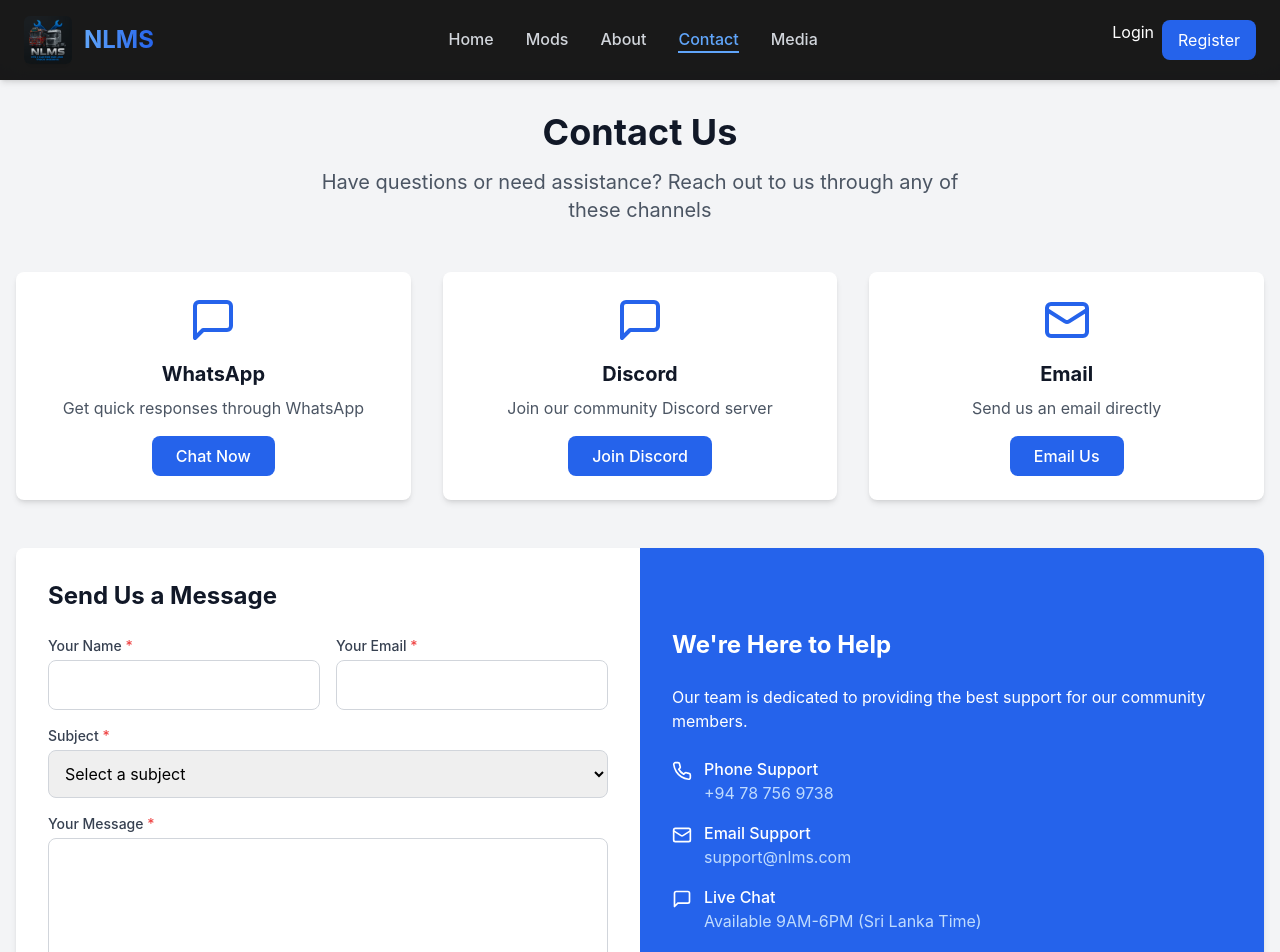
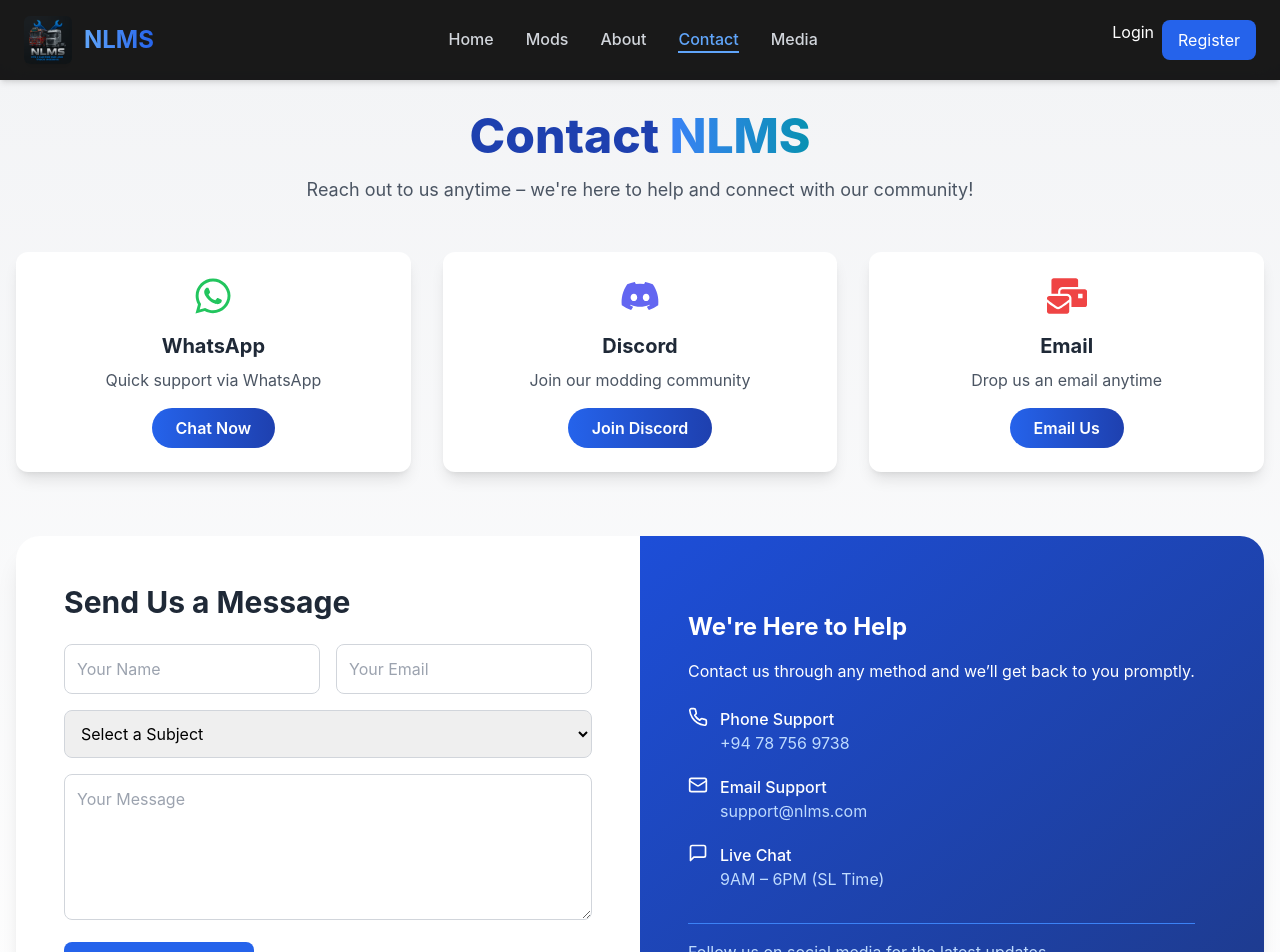
Before and after one commit to Sameera91/NLMS-New---ETS2-MOD-Web-TS, a React (Vite) app: page /contact in a window 1280 px wide. Shown: the top 952 px of the page. Built offline with nearby package versions, Linux system fonts and the light colour scheme.

Commit message:
Contact Page UI Enhanced

```diff
--- a/package.json
+++ b/package.json
@@ -14,6 +14,7 @@
     "lucide-react": "^0.344.0",
     "react": "^18.3.1",
     "react-dom": "^18.3.1",
+    "react-icons": "^5.5.0",
     "react-router-dom": "^6.22.1",
     "react-typed": "^2.0.12",
     "typed.js": "^2.1.0"
--- a/src/pages/ContactPage.tsx
+++ b/src/pages/ContactPage.tsx
@@ -1,20 +1,33 @@
-import React, { useState } from 'react';
-import { Send, MessageSquare, Mail, Phone, AlertCircle, CheckCircle } from 'lucide-react';
+import React, { useState } from "react";
+import {
+  Send,
+  MessageSquare,
+  Mail,
+  Phone,
+  AlertCircle,
+  CheckCircle,
+} from "lucide-react";
+import { FaDiscord, FaWhatsapp, FaMailBulk } from "react-icons/fa";
+
 
 const ContactPage: React.FC = () => {
   const [formData, setFormData] = useState({
-    name: '',
-    email: '',
-    subject: '',
-    message: ''
+    name: "",
+    email: "",
+    subject: "",
+    message: "",
   });
   const [isSubmitting, setIsSubmitting] = useState(false);
   const [submitSuccess, setSubmitSuccess] = useState(false);
   const [submitError, setSubmitError] = useState<string | null>(null);
 
-  const handleChange = (e: React.ChangeEvent<HTMLInputElement | HTMLTextAreaElement | HTMLSelectElement>) => {
+  const handleChange = (
+    e: React.ChangeEvent<
+      HTMLInputElement | HTMLTextAreaElement | HTMLSelectElement
+    >
+  ) => {
     const { name, value } = e.target;
-    setFormData(prev => ({ ...prev, [name]: value }));
+    setFormData((prev) => ({ ...prev, [name]: value }));
   };
 
   const handleSubmit = (e: React.FormEvent) => {
@@ -26,95 +39,92 @@ const ContactPage: React.FC = () => {
     setTimeout(() => {
       setIsSubmitting(false);
       setSubmitSuccess(true);
+      setFormData({ name: "", email: "", subject: "", message: "" });
 
-      // Reset form after submission
-      setFormData({
-        name: '',
-        email: '',
-        subject: '',
-        message: ''
-      });
-
-      // Reset success message after 5 seconds
-      setTimeout(() => {
-        setSubmitSuccess(false);
-      }, 5000);
+      setTimeout(() => setSubmitSuccess(false), 5000);
     }, 1500);
   };
 
   return (
-    <div className="min-h-screen bg-gray-100 py-12">
+    <div className="min-h-screen bg-gradient-to-b from-gray-100 to-white py-12">
       <div className="container mx-auto px-4">
+        {/* Hero Title */}
         <div className="text-center mb-12">
-          <h1 className="text-4xl font-bold text-gray-900 mb-4">Contact Us</h1>
-          <p className="text-xl text-gray-600 max-w-2xl mx-auto">
-            Have questions or need assistance? Reach out to us through any of these channels
+          <h1 className="text-5xl font-extrabold text-blue-800 mb-4 animate-fade-in">
+            Contact{" "}
+            <span className="text-transparent bg-clip-text bg-gradient-to-r from-blue-500 to-cyan-600">
+              NLMS
+            </span>
+          </h1>
+          <p className="text-lg text-gray-600 max-w-2xl mx-auto">
+            Reach out to us anytime – we're here to help and connect with our
+            community!
           </p>
         </div>
 
-        <div className="grid grid-cols-1 lg:grid-cols-3 gap-8 mb-12">
-          <div className="bg-white p-6 rounded-lg shadow-md text-center">
-            <div className="flex justify-center mb-4">
-              <MessageSquare className="h-12 w-12 text-blue-600" />
-            </div>
-            <h3 className="text-xl font-bold text-gray-900 mb-2">WhatsApp</h3>
-            <p className="text-gray-600 mb-4">
-              Get quick responses through WhatsApp
-            </p>
+        {/* Contact Cards */}
+        <div className="grid grid-cols-1 lg:grid-cols-3 gap-8 mb-16">
+          {[
+            {
+              icon: (
+                <FaWhatsapp className="h-10 w-10 text-green-500 group-hover:scale-110 transition" />
+              ),
+              title: "WhatsApp",
+              desc: "Quick support via WhatsApp",
+              link: "https://wa.me/94787569738",
+              label: "Chat Now",
+            },
+            {
+              icon: (
+                <FaDiscord className="h-10 w-10 text-indigo-500 group-hover:scale-110 transition" />
+              ),
+              title: "Discord",
+              desc: "Join our modding community",
+              link: "https://discord.gg/6HSz5V5p",
+              label: "Join Discord",
+            },
+            {
+              icon: (
+                <FaMailBulk className="h-10 w-10 text-red-500 group-hover:scale-110 transition" />
+              ),
+              title: "Email",
+              desc: "Drop us an email anytime",
+              link: "mailto:info@nlms.com",
+              label: "Email Us",
+            },
+          ].map((item, index) => (
+            <div
+              key={index}
+              className="group bg-white rounded-xl shadow-lg p-6 text-center hover:shadow-xl transition-all duration-300"
+            >
+              <div className="flex justify-center mb-4">{item.icon}</div>
+              <h3 className="text-xl font-bold text-gray-800 mb-2">
+                {item.title}
+              </h3>
+              <p className="text-gray-600 mb-4">{item.desc}</p>
               <a
-              href="https://wa.me/+94 78 756 9738"
+                href={item.link}
                 target="_blank"
                 rel="noopener noreferrer"
-              className="inline-block bg-blue-600 hover:bg-blue-700 text-white font-medium px-6 py-2 rounded-lg transition-colors duration-300"
+                className="inline-block bg-gradient-to-r from-blue-600 to-blue-800 hover:from-blue-700 hover:to-blue-900 text-white font-semibold px-6 py-2 rounded-full transition-all"
               >
-              Chat Now
+                {item.label}
               </a>
             </div>
-
-          <div className="bg-white p-6 rounded-lg shadow-md text-center">
-            <div className="flex justify-center mb-4">
-              <MessageSquare className="h-12 w-12 text-blue-600" />
-            </div>
-            <h3 className="text-xl font-bold text-gray-900 mb-2">Discord</h3>
-            <p className="text-gray-600 mb-4">
-              Join our community Discord server
-            </p>
-            <a
-              href="https://discord.gg/MYu4Uqpuma"
-              target="_blank"
-              rel="noopener noreferrer"
-              className="inline-block bg-blue-600 hover:bg-blue-700 text-white font-medium px-6 py-2 rounded-lg transition-colors duration-300"
-            >
-              Join Discord
-            </a>
+          ))}
         </div>
 
-          <div className="bg-white p-6 rounded-lg shadow-md text-center">
-            <div className="flex justify-center mb-4">
-              <Mail className="h-12 w-12 text-blue-600" />
-            </div>
-            <h3 className="text-xl font-bold text-gray-900 mb-2">Email</h3>
-            <p className="text-gray-600 mb-4">
-              Send us an email directly
-            </p>
-            <a
-              href="mailto:info@nlms.com"
-              className="inline-block bg-blue-600 hover:bg-blue-700 text-white font-medium px-6 py-2 rounded-lg transition-colors duration-300"
-            >
-              Email Us
-            </a>
-          </div>
-        </div>
-
-        <div className="bg-white rounded-lg shadow-md overflow-hidden">
-          <div className="grid grid-cols-1 lg:grid-cols-2">
-            <div className="p-8">
-              <h2 className="text-2xl font-bold text-gray-900 mb-6">Send Us a Message</h2>
+        {/* Contact Form */}
+        <div className="bg-white rounded-3xl shadow-xl overflow-hidden grid grid-cols-1 lg:grid-cols-2">
+          <div className="p-8 md:p-12">
+            <h2 className="text-3xl font-bold text-gray-800 mb-6">
+              Send Us a Message
+            </h2>
 
             {submitSuccess && (
               <div className="mb-6 p-4 bg-green-100 text-green-700 rounded-lg flex items-center">
                 <CheckCircle className="h-5 w-5 mr-2" />
-                  <span>Your message has been sent successfully! We'll get back to you soon.</span>
+                <span>Thank you! Your message has been received.</span>
               </div>
             )}
 
@@ -125,138 +135,127 @@ const ContactPage: React.FC = () => {
               </div>
             )}
 
-              <form onSubmit={handleSubmit}>
-                <div className="grid grid-cols-1 md:grid-cols-2 gap-4 mb-4">
-                  <div>
-                    <label htmlFor="name" className="block text-sm font-medium text-gray-700 mb-1">
-                      Your Name <span className="text-red-500">*</span>
-                    </label>
+            <form onSubmit={handleSubmit} className="space-y-4">
+              <div className="grid grid-cols-1 md:grid-cols-2 gap-4">
                 <input
                   type="text"
-                      id="name"
                   name="name"
+                  placeholder="Your Name"
+                  required
                   value={formData.name}
                   onChange={handleChange}
-                      className="w-full p-3 border border-gray-300 rounded-lg focus:ring-2 focus:ring-blue-500 focus:border-blue-500"
+                  className="p-3 border border-gray-300 rounded-lg w-full focus:ring-2 focus:ring-blue-500"
+                />
+                <input
+                  type="email"
+                  name="email"
+                  placeholder="Your Email"
                   required
+                  value={formData.email}
+                  onChange={handleChange}
+                  className="p-3 border border-gray-300 rounded-lg w-full focus:ring-2 focus:ring-blue-500"
                 />
               </div>
 
-                  <div>
-                    <label htmlFor="email" className="block text-sm font-medium text-gray-700 mb-1">
-                      Your Email <span className="text-red-500">*</span>
-                    </label>
-                    <input
-                      type="email"
-                      id="email"
-                      name="email"
-                      value={formData.email}
-                      onChange={handleChange}
-                      className="w-full p-3 border border-gray-300 rounded-lg focus:ring-2 focus:ring-blue-500 focus:border-blue-500"
+              <select
+                name="subject"
                 required
-                    />
-                  </div>
-                </div>
-
-                <div className="mb-4">
-                  <label htmlFor="subject" className="block text-sm font-medium text-gray-700 mb-1">
-                    Subject <span className="text-red-500">*</span>
-                  </label>
-                  <select
-                    id="subject"
-                    name="subject"
                 value={formData.subject}
                 onChange={handleChange}
-                    className="w-full p-3 border border-gray-300 rounded-lg focus:ring-2 focus:ring-blue-500 focus:border-blue-500"
-                    required
+                className="p-3 border border-gray-300 rounded-lg w-full focus:ring-2 focus:ring-blue-500"
               >
-                    <option value="">Select a subject</option>
+                <option value="">Select a Subject</option>
                 <option value="General Inquiry">General Inquiry</option>
                 <option value="Mod Support">Mod Support</option>
                 <option value="Bug Report">Bug Report</option>
                 <option value="Feedback">Feedback</option>
                 <option value="Partnership">Partnership</option>
               </select>
-                </div>
 
-                <div className="mb-6">
-                  <label htmlFor="message" className="block text-sm font-medium text-gray-700 mb-1">
-                    Your Message <span className="text-red-500">*</span>
-                  </label>
               <textarea
-                    id="message"
                 name="message"
+                placeholder="Your Message"
+                required
+                rows={5}
                 value={formData.message}
                 onChange={handleChange}
-                    rows={5}
-                    className="w-full p-3 border border-gray-300 rounded-lg focus:ring-2 focus:ring-blue-500 focus:border-blue-500"
-                    required
+                className="p-3 border border-gray-300 rounded-lg w-full focus:ring-2 focus:ring-blue-500"
               ></textarea>
-                </div>
 
               <button
                 type="submit"
                 disabled={isSubmitting}
-                  className={`bg-blue-600 hover:bg-blue-700 text-white font-medium px-6 py-3 rounded-lg transition-colors duration-300 flex items-center ${
-                    isSubmitting ? 'opacity-70 cursor-not-allowed' : ''
+                className={`bg-blue-600 hover:bg-blue-700 text-white font-semibold px-6 py-3 rounded-lg flex items-center justify-center gap-2 transition-all duration-300 ${
+                  isSubmitting ? "opacity-60 cursor-not-allowed" : ""
                 }`}
               >
                 {isSubmitting ? (
-                    <>
-                      <svg className="animate-spin -ml-1 mr-3 h-5 w-5 text-white" xmlns="http://www.w3.org/2000/svg" fill="none" viewBox="0 0 24 24">
-                        <circle className="opacity-25" cx="12" cy="12" r="10" stroke="currentColor" strokeWidth="4"></circle>
-                        <path className="opacity-75" fill="currentColor" d="M4 12a8 8 0 018-8V0C5.373 0 0 5.373 0 12h4zm2 5.291A7.962 7.962 0 014 12H0c0 3.042 1.135 5.824 3 7.938l3-2.647z"></path>
+                  <svg
+                    className="animate-spin h-5 w-5 text-white"
+                    xmlns="http://www.w3.org/2000/svg"
+                    fill="none"
+                    viewBox="0 0 24 24"
+                  >
+                    <circle
+                      className="opacity-25"
+                      cx="12"
+                      cy="12"
+                      r="10"
+                      stroke="currentColor"
+                      strokeWidth="4"
+                    />
+                    <path
+                      className="opacity-75"
+                      fill="currentColor"
+                      d="M4 12a8 8 0 018-8V0C5 0 0 5 0 12h4z"
+                    />
                   </svg>
-                      Sending...
-                    </>
                 ) : (
-                    <>
-                      <Send className="h-5 w-5 mr-2" />
-                      Send Message
-                    </>
+                  <Send className="h-5 w-5" />
                 )}
+                {isSubmitting ? "Sending..." : "Send Message"}
               </button>
             </form>
           </div>
 
-            <div className="bg-blue-600 p-8 text-white flex items-center">
+          <div className="bg-gradient-to-br from-blue-700 to-blue-900 text-white p-10 lg:p-12 flex items-center">
             <div>
-                <h2 className="text-2xl font-bold mb-6">We're Here to Help</h2>
+              <h2 className="text-2xl font-bold mb-4">We're Here to Help</h2>
               <p className="mb-6">
-                  Our team is dedicated to providing the best support for our community members.
+                Contact us through any method and we’ll get back to you
+                promptly.
               </p>
-
-                <div className="space-y-4">
-                  <div className="flex items-start">
-                    <Phone className="h-5 w-5 mr-3 mt-1" />
+              <div className="space-y-5">
+                {[
+                  {
+                    icon: <Phone className="h-5 w-5 mr-3" />,
+                    title: "Phone Support",
+                    info: "+94 78 756 9738",
+                  },
+                  {
+                    icon: <Mail className="h-5 w-5 mr-3" />,
+                    title: "Email Support",
+                    info: "support@nlms.com",
+                  },
+                  {
+                    icon: <MessageSquare className="h-5 w-5 mr-3" />,
+                    title: "Live Chat",
+                    info: "9AM – 6PM (SL Time)",
+                  },
+                ].map((item, index) => (
+                  <div key={index} className="flex items-start">
+                    {item.icon}
                     <div>
-                      <h3 className="font-medium">Phone Support</h3>
-                      <p className="text-blue-200">+94 78 756 9738</p>
+                      <h3 className="font-medium">{item.title}</h3>
+                      <p className="text-blue-200">{item.info}</p>
                     </div>
                   </div>
-
-                  <div className="flex items-start">
-                    <Mail className="h-5 w-5 mr-3 mt-1" />
-                    <div>
-                      <h3 className="font-medium">Email Support</h3>
-                      <p className="text-blue-200">support@nlms.com</p>
+                ))}
               </div>
-                  </div>
-
-                  <div className="flex items-start">
-                    <MessageSquare className="h-5 w-5 mr-3 mt-1" />
-                    <div>
-                      <h3 className="font-medium">Live Chat</h3>
-                      <p className="text-blue-200">Available 9AM-6PM (Sri Lanka Time)</p>
-                    </div>
-                  </div>
-                </div>
-
-                <div className="border-t border-blue-500 mt-8 pt-6">
+              <div className="border-t border-blue-500 mt-8 pt-4">
                 <p className="text-blue-200">
-                    Follow us on social media for the latest updates and announcements.
+                  Follow us on social media for the latest updates.
                 </p>
-                </div>
               </div>
             </div>
           </div>
```
Also changed, not shown: 1 other file (tests, documents, lock files or other folders). Lines whose indentation alone changed are shown as unchanged.
